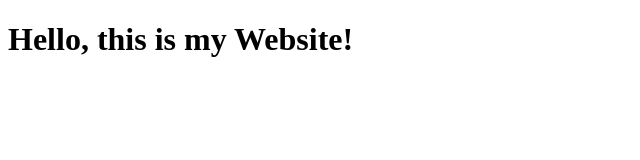
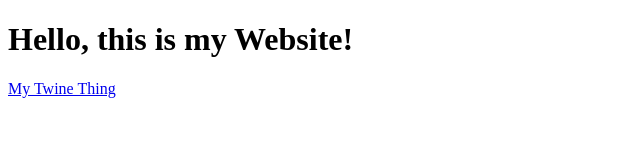
Before and after one commit to sunshinegyang/game601-fall2019, a plain HTML site: page index.html in a window 1280 px wide. Shown: the whole page, without its empty margins (0-640 px from the left). Drawn offline with Linux system fonts and the light colour scheme.

Commit message:
Update index.html
Added Twine Game

```diff
--- a/index.html
+++ b/index.html
@@ -14,5 +14,7 @@
 
     <h1>Hello, this is my Website!</h1>
 
+    <a href="./avasimulation.html">My Twine Thing</a>
+
 </body>
 </html>
```
